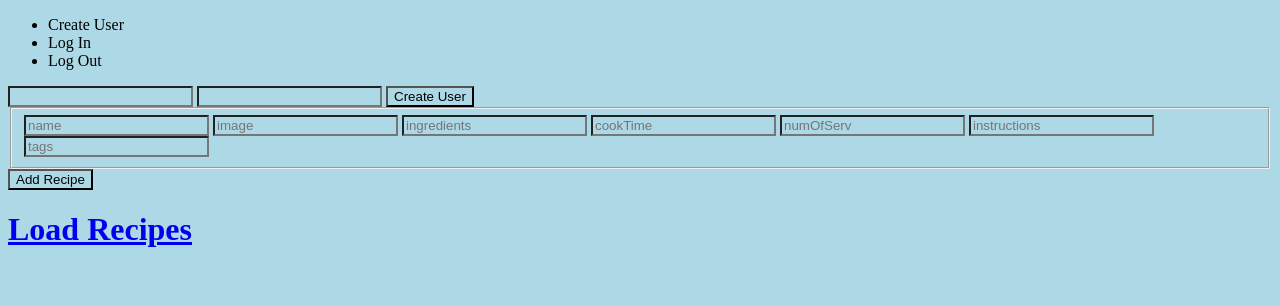
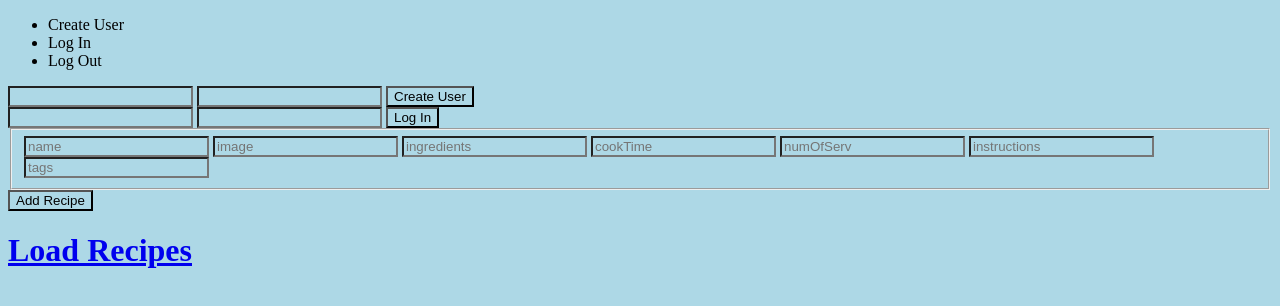
Before and after one commit to cquiett/quickapies, a website: page public/index.html in a window 1280 px wide. Drawn offline with nearby package versions, Linux system fonts and the light colour scheme.

Commit message:
added LogIn html

```diff
--- a/public/index.html
+++ b/public/index.html
@@ -24,6 +24,11 @@
         <input type="text" ng-model="auth.createdUsername"/>
         <input type="password" ng-model="auth.createdPassword">
         <input type="submit" name="" value="Create User">
+      </form>
+      <form ng-submit="auth.logIn()">
+        <input type="text" ng-model="auth.username" />
+        <input type="password" ng-model="auth.password" />
+        <input type="submit" value="Log In">
       </form>
     </nav>
     <form ng-submit="ctrl.createRecipe()">
```
